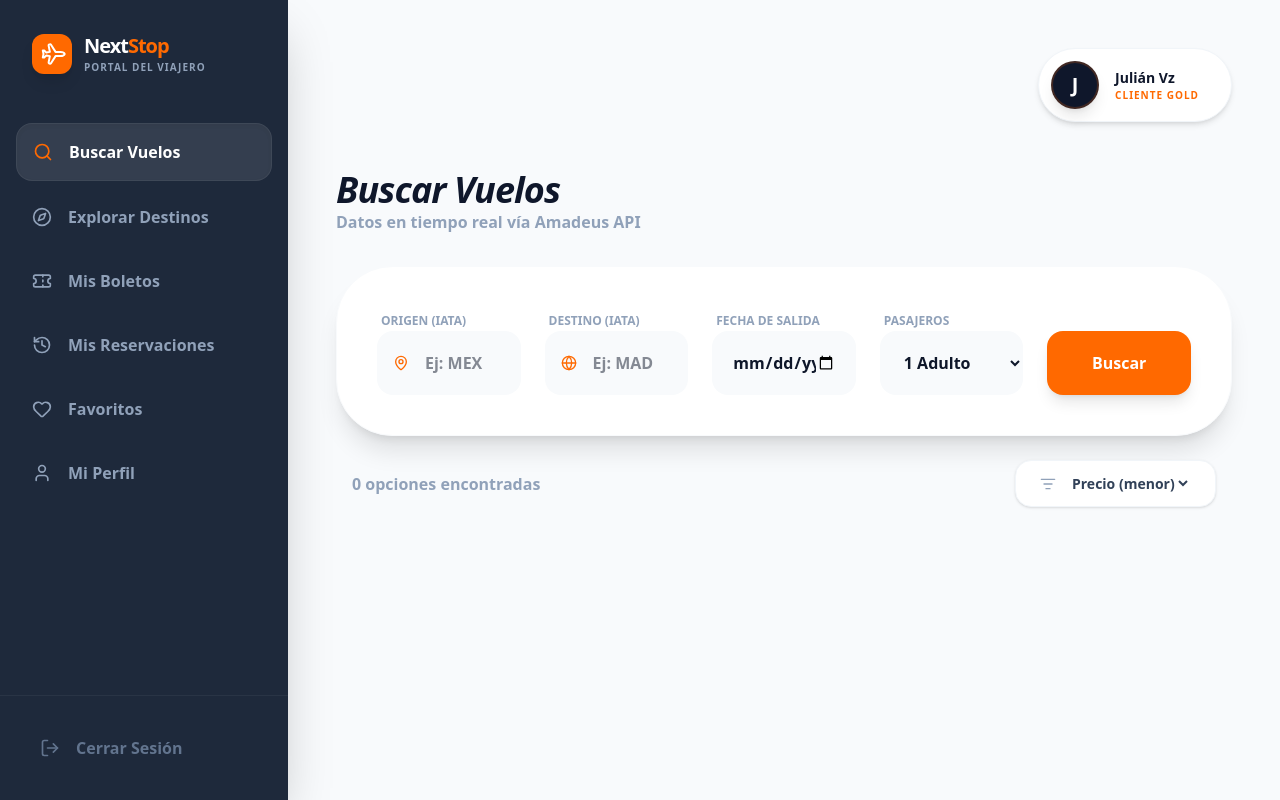
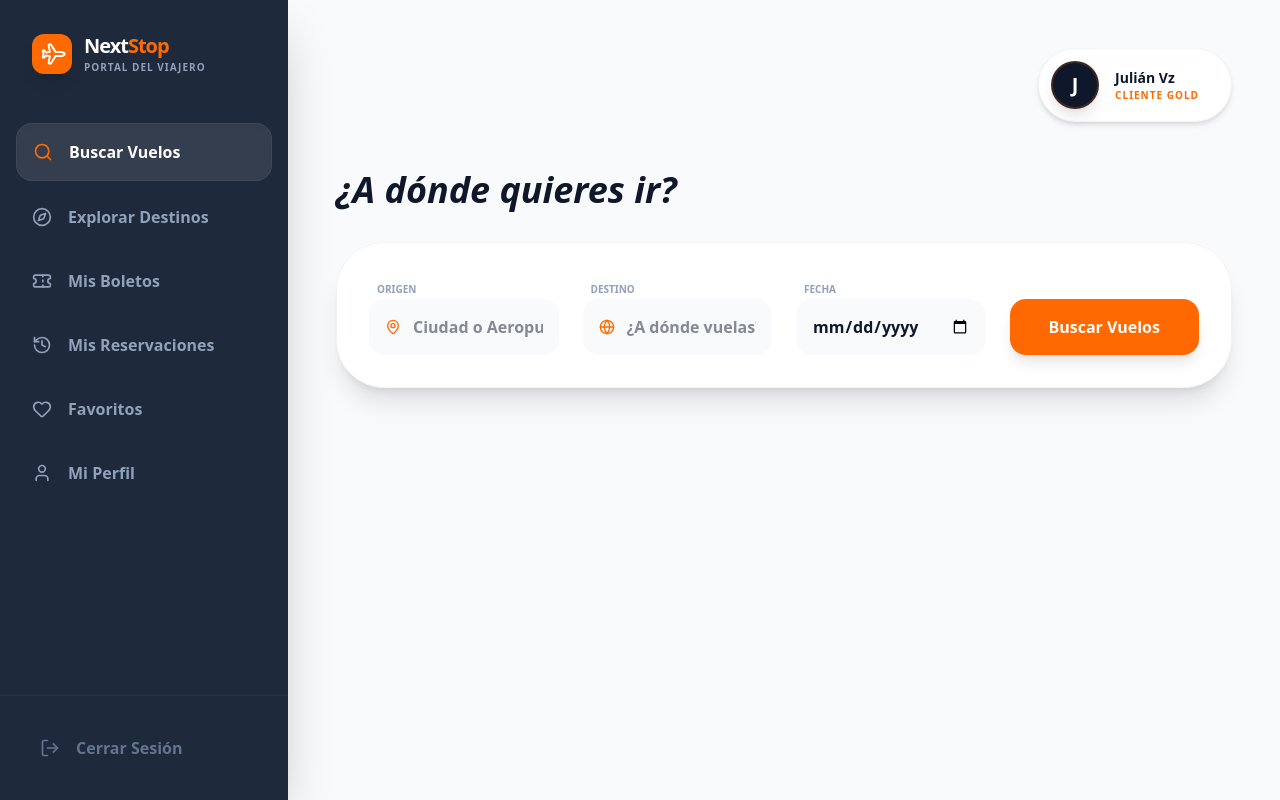
Before and after one commit to josemelas/NextStop, a Next.js app in the folder frontend/: page /cliente/menupr in a window 1280 px wide. Built offline with nearby package versions, Linux system fonts and the light colour scheme.

Commit message:
Buscador vuelos2

```diff
--- a/frontend/app/cliente/menupr/page.tsx
+++ b/frontend/app/cliente/menupr/page.tsx
@@ -1,57 +1,56 @@
 "use client";
 
-import React, { useState, useMemo } from 'react';
-import { Plane, Search, Calendar, ChevronRight, ListFilter, Star, Loader2, MapPin, Globe } from 'lucide-react';
+import React, { useState, useEffect } from 'react';
+import { Plane, Calendar, MapPin, Globe, Loader2, Search } from 'lucide-react';
 import { SidebarCliente, HeaderUsuario } from '@/app/components/NavCliente';
 import { vuelosService } from '@/lib/vuelosService';
 
-export default function BuscarVuelos() {
-  const [origen, setOrigen] = useState('');
-  const [destino, setDestino] = useState('');
+export default function BuscadorInteligente() {
+  const [origenQuery, setOrigenQuery] = useState('');
+  const [destinoQuery, setDestinoQuery] = useState('');
+  const [origenFinal, setOrigenFinal] = useState(''); // El código IATA real
+  const [destinoFinal, setDestinoFinal] = useState('');
+
+  const [sugerenciasOrigen, setSugerenciasOrigen] = useState([]);
+  const [sugerenciasDestino, setSugerenciasDestino] = useState([]);
   const [fecha, setFecha] = useState('');
-  const [orden, setOrden] = useState('Precio (menor)');
-  const [vuelosReales, setVuelosReales] = useState<any[]>([]);
-  const [isLoading, setIsLoading] = useState(false);
-  const [busquedaHecha, setBusquedaHecha] = useState(false);
+  const [vuelos, setVuelos] = useState([]);
+  const [loading, setLoading] = useState(false);
 
-  // Función para llamar a la API de Brian
-  const handleBuscar = async () => {
-    if (!origen || !destino || !fecha) {
-        alert("Por favor completa origen (IATA), destino (IATA) y fecha.");
-        return;
-    }
+  // Lógica para autocompletar Origen
+  useEffect(() => {
+    const delay = setTimeout(async () => {
+      if (origenQuery.length > 2 && !origenFinal) {
+        const res = await vuelosService.buscarUbicaciones(origenQuery);
+        setSugerenciasOrigen(res);
+      } else {
+        setSugerenciasOrigen([]);
+      }
+    }, 400);
+    return () => clearTimeout(delay);
+  }, [origenQuery, origenFinal]);
 
-    setIsLoading(true);
-    setBusquedaHecha(false);
+  // Lógica para autocompletar Destino
+  useEffect(() => {
+    const delay = setTimeout(async () => {
+      if (destinoQuery.length > 2 && !destinoFinal) {
+        const res = await vuelosService.buscarUbicaciones(destinoQuery);
+        setSugerenciasDestino(res);
+      } else {
+        setSugerenciasDestino([]);
+      }
+    }, 400);
+    return () => clearTimeout(delay);
+  }, [destinoQuery, destinoFinal]);
 
-    try {
-      // Llamada al backend real
-      const data = await vuelosService.buscarVuelosReales(origen, destino, fecha);
-
-      // Amadeus suele devolver un array en 'data'
-      const resultados = data.data || data;
-
-      if (Array.isArray(resultados)) {
-        setVuelosReales(resultados);
-      } else {
-        setVuelosReales([]);
-      }
-      setBusquedaHecha(true);
-    } catch (err) {
-      console.error("Error buscando vuelos:", err);
-    } finally {
-      setIsLoading(false);
-    }
+  const handleBuscar = async (e: React.FormEvent) => {
+    e.preventDefault();
+    if (!origenFinal || !destinoFinal || !fecha) return;
+    setLoading(true);
+    const res = await vuelosService.buscarVuelosReales(origenFinal, destinoFinal, fecha);
+    setVuelos(Array.isArray(res) ? res : []);
+    setLoading(false);
   };
-
-  // Ordenamiento dinámico de los resultados de Amadeus
-  const resultadosFinales = useMemo(() => {
-    let data = [...vuelosReales];
-    if (orden === 'Precio (menor)') {
-      data.sort((a, b) => parseFloat(a.price.total) - parseFloat(b.price.total));
-    }
-    return data;
-  }, [vuelosReales, orden]);
 
   return (
     <div className="min-h-screen bg-slate-50 flex font-sans">
@@ -59,145 +58,93 @@ export default function BuscarVuelos() {
       <main className="flex-1 p-12 overflow-y-auto">
         <HeaderUsuario />
 
-        <div className="flex justify-between items-center mb-8">
-            <div>
-                <h2 className="text-4xl font-black text-slate-900 tracking-tight italic">Buscar Vuelos</h2>
-                <p className="text-slate-400 font-bold">Datos en tiempo real vía Amadeus API</p>
-            </div>
-        </div>
+        <div className="max-w-5xl mx-auto">
+          <h2 className="text-4xl font-black text-slate-900 mb-8 italic">¿A dónde quieres ir?</h2>
 
-        {/* BUSCADOR REAL */}
-        <div className="bg-white p-10 rounded-[3.5rem] shadow-xl border border-slate-50 mb-6">
-          <div className="grid grid-cols-1 md:grid-cols-5 gap-6">
-            <div className="space-y-2">
-              <label className="text-xs font-black text-slate-400 uppercase ml-1">Origen (IATA)</label>
+          <form onSubmit={handleBuscar} className="bg-white p-8 rounded-[3rem] shadow-xl border border-slate-100 mb-10 grid grid-cols-1 md:grid-cols-4 gap-6 relative">
+
+            {/* INPUT ORIGEN */}
+            <div className="relative">
+              <label className="text-[10px] font-black text-slate-400 uppercase ml-2">Origen</label>
               <div className="relative">
                 <MapPin className="absolute left-4 top-1/2 -translate-y-1/2 w-4 h-4 text-orange-500" />
                 <input
-                  type="text" placeholder="Ej: MEX" value={origen}
-                  onChange={(e) => setOrigen(e.target.value.toUpperCase())}
-                  className="w-full bg-slate-50 p-5 pl-12 rounded-2xl font-black border-none focus:ring-2 focus:ring-orange-500 outline-none transition-all"
+                  type="text" placeholder="Ciudad o Aeropuerto" value={origenQuery}
+                  onChange={(e) => { setOrigenQuery(e.target.value); setOrigenFinal(''); }}
+                  className="w-full bg-slate-50 p-4 pl-11 rounded-2xl font-bold outline-none focus:ring-2 focus:ring-orange-500"
                 />
               </div>
+              {/* MENU DE AUTOCOMPLETADO ORIGEN */}
+              {sugerenciasOrigen.length > 0 && (
+                <div className="absolute top-full left-0 right-0 mt-2 bg-white shadow-2xl rounded-2xl border border-slate-100 z-50 overflow-hidden">
+                  {sugerenciasOrigen.map((s: any, i) => (
+                    <button key={i} type="button" onClick={() => { setOrigenFinal(s.codigo); setOrigenQuery(s.nombre); setSugerenciasOrigen([]); }}
+                      className="w-full text-left p-4 hover:bg-orange-50 flex justify-between items-center border-b last:border-none"
+                    >
+                      <span className="font-bold text-sm text-slate-700">{s.nombre}</span>
+                      <span className="text-[10px] bg-slate-900 text-white px-2 py-1 rounded-md">{s.codigo}</span>
+                    </button>
+                  ))}
+                </div>
+              )}
             </div>
-            <div className="space-y-2">
-              <label className="text-xs font-black text-slate-400 uppercase ml-1">Destino (IATA)</label>
+
+            {/* INPUT DESTINO */}
+            <div className="relative">
+              <label className="text-[10px] font-black text-slate-400 uppercase ml-2">Destino</label>
               <div className="relative">
                 <Globe className="absolute left-4 top-1/2 -translate-y-1/2 w-4 h-4 text-orange-500" />
                 <input
-                  type="text" placeholder="Ej: MAD" value={destino}
-                  onChange={(e) => setDestino(e.target.value.toUpperCase())}
-                  className="w-full bg-slate-50 p-5 pl-12 rounded-2xl font-black border-none focus:ring-2 focus:ring-orange-500 outline-none transition-all"
+                  type="text" placeholder="¿A dónde vuelas?" value={destinoQuery}
+                  onChange={(e) => { setDestinoQuery(e.target.value); setDestinoFinal(''); }}
+                  className="w-full bg-slate-50 p-4 pl-11 rounded-2xl font-bold outline-none focus:ring-2 focus:ring-orange-500"
                 />
               </div>
+              {/* MENU DE AUTOCOMPLETADO DESTINO */}
+              {sugerenciasDestino.length > 0 && (
+                <div className="absolute top-full left-0 right-0 mt-2 bg-white shadow-2xl rounded-2xl border border-slate-100 z-50 overflow-hidden">
+                  {sugerenciasDestino.map((s: any, i) => (
+                    <button key={i} type="button" onClick={() => { setDestinoFinal(s.codigo); setDestinoQuery(s.nombre); setSugerenciasDestino([]); }}
+                      className="w-full text-left p-4 hover:bg-orange-50 flex justify-between items-center border-b last:border-none"
+                    >
+                      <span className="font-bold text-sm text-slate-700">{s.nombre}</span>
+                      <span className="text-[10px] bg-slate-900 text-white px-2 py-1 rounded-md">{s.codigo}</span>
+                    </button>
+                  ))}
+                </div>
+              )}
             </div>
+
             <div className="space-y-2">
-              <label className="text-xs font-black text-slate-400 uppercase ml-1">Fecha de Salida</label>
-              <input
-                type="date" value={fecha} onChange={(e) => setFecha(e.target.value)}
-                className="w-full bg-slate-50 p-5 rounded-2xl font-bold border-none outline-none focus:ring-2 focus:ring-orange-500"
-              />
+              <label className="text-[10px] font-black text-slate-400 uppercase ml-2">Fecha</label>
+              <input type="date" value={fecha} onChange={(e) => setFecha(e.target.value)} className="w-full bg-slate-50 p-4 rounded-2xl font-bold outline-none" />
             </div>
-            <div className="space-y-2">
-              <label className="text-xs font-black text-slate-400 uppercase ml-1">Pasajeros</label>
-              <select className="w-full bg-slate-50 p-5 rounded-2xl font-bold border-none outline-none cursor-not-allowed">
-                <option>1 Adulto</option>
-              </select>
-            </div>
+
             <div className="flex items-end">
-              <button
-                onClick={handleBuscar}
-                disabled={isLoading}
-                className="w-full bg-orange-500 hover:bg-orange-600 text-white p-5 rounded-2xl font-black shadow-lg transition-all flex justify-center items-center gap-2 disabled:opacity-50"
-              >
-                {isLoading ? <Loader2 className="animate-spin w-5 h-5" /> : "Buscar"}
+              <button type="submit" disabled={loading} className="w-full bg-orange-500 hover:bg-orange-600 text-white p-4 rounded-2xl font-black shadow-lg flex justify-center">
+                {loading ? <Loader2 className="animate-spin" /> : "Buscar Vuelos"}
               </button>
             </div>
-          </div>
-        </div>
+          </form>
 
-        {/* FILTROS Y CONTADOR */}
-        <div className="flex justify-between items-center mb-10 px-4">
-          <p className="text-slate-400 font-bold">{resultadosFinales.length} opciones encontradas</p>
-          <div className="flex items-center gap-3 bg-white px-6 py-3 rounded-2xl shadow-sm border border-slate-100">
-            <ListFilter className="w-4 h-4 text-slate-400" />
-            <select value={orden} onChange={(e) => setOrden(e.target.value)} className="bg-transparent border-none text-sm font-bold text-slate-700 outline-none">
-              <option value="Precio (menor)">Precio (menor)</option>
-            </select>
-          </div>
-        </div>
-
-        {/* RENDERIZADO DE RESULTADOS DE AMADEUS */}
-        <div className="space-y-6">
-          {isLoading && (
-            <div className="py-20 text-center">
-              <Loader2 className="w-12 h-12 animate-spin text-orange-500 mx-auto mb-4" />
-              <p className="text-slate-500 font-bold italic">Consultando disponibilidad real...</p>
-            </div>
-          )}
-
-          {busquedaHecha && resultadosFinales.length > 0 ? (
-            resultadosFinales.map((vuelo, idx) => (
-              <div key={idx} className="bg-white rounded-[2.5rem] border border-slate-100 shadow-sm flex overflow-hidden hover:shadow-2xl transition-all duration-500">
-                <div className="flex-1 p-10">
-                  <div className="flex justify-between mb-8">
-                    <div>
-                      <h3 className="text-2xl font-black text-slate-800">
-                        {vuelo.itineraries[0].segments[0].carrierCode}
-                      </h3>
-                      <div className="flex items-center gap-2">
-                        <span className="text-[10px] font-black text-white bg-slate-900 px-2 py-0.5 rounded uppercase tracking-tighter">Verified</span>
-                      </div>
-                    </div>
-                    <span className="bg-orange-50 text-orange-700 text-[10px] font-black px-4 py-1.5 rounded-xl uppercase tracking-widest">Amadeus Real-Time</span>
-                  </div>
-
-                  <div className="flex items-center justify-between px-4">
-                    <div className="text-center">
-                      <p className="text-3xl font-black text-slate-900">
-                        {vuelo.itineraries[0].segments[0].departure.at.split('T')[1].substring(0,5)}
-                      </p>
-                      <p className="text-xs font-bold text-slate-400 uppercase tracking-tighter">{origen}</p>
-                    </div>
-
-                    <div className="flex-1 px-14 flex flex-col items-center">
-                      <div className="w-full flex items-center gap-2">
-                        <div className="flex-1 border-t-2 border-dashed border-slate-200"></div>
-                        <Plane className="w-6 h-6 text-orange-500 rotate-45" />
-                        <div className="flex-1 border-t-2 border-dashed border-slate-200"></div>
-                      </div>
-                      <p className="text-[11px] font-black text-orange-600 uppercase mt-2">
-                        {vuelo.itineraries[0].duration.replace('PT','').toLowerCase()}
-                      </p>
-                    </div>
-
-                    <div className="text-center">
-                      <p className="text-3xl font-black text-slate-900">
-                        {vuelo.itineraries[0].segments[0].arrival.at.split('T')[1].substring(0,5)}
-                      </p>
-                      <p className="text-xs font-bold text-slate-400 uppercase tracking-tighter">{destino}</p>
-                    </div>
+          {/* RESULTADOS */}
+          <div className="space-y-6">
+            {vuelos.map((v: any, idx) => (
+              <div key={idx} className="bg-white p-8 rounded-[2.5rem] border border-slate-100 shadow-sm flex items-center justify-between group hover:shadow-xl transition-all">
+                <div className="flex items-center gap-6">
+                  <div className="w-12 h-12 bg-slate-900 rounded-xl flex items-center justify-center text-white font-black">{v.itineraries[0].segments[0].carrierCode}</div>
+                  <div>
+                    <p className="text-xs font-black text-slate-400 uppercase">Vuelo Real de Amadeus</p>
+                    <h3 className="text-xl font-black text-slate-900 italic">{origenFinal} → {destinoFinal}</h3>
                   </div>
                 </div>
-
-                <div className="w-80 bg-slate-50/80 border-l border-slate-100 p-10 flex flex-col justify-center items-center">
-                  <div className="text-center mb-8">
-                    <p className="text-5xl font-black text-slate-900 tracking-tighter">
-                      ${vuelo.price.total}
-                    </p>
-                    <p className="text-[11px] font-bold text-slate-400 uppercase mt-2">{vuelo.price.currency} / Final</p>
-                  </div>
-                  <button className="w-full bg-[#4d7c44] text-white py-5 rounded-[1.5rem] font-black flex items-center justify-center gap-3 shadow-lg hover:bg-green-800 transition-all">
-                    Seleccionar <ChevronRight className="w-5 h-5" />
-                  </button>
+                <div className="text-right">
+                  <p className="text-4xl font-black text-slate-900">${v.price.total} <span className="text-sm font-bold">{v.price.currency}</span></p>
+                  <p className="text-[10px] font-black text-orange-500 uppercase">Quedan pocos asientos</p>
                 </div>
               </div>
-            ))
-          ) : busquedaHecha && !isLoading && (
-            <div className="py-20 text-center bg-white rounded-[3rem] border-2 border-dashed border-slate-100">
-                <p className="text-slate-400 font-bold italic">No se encontraron vuelos para esta ruta en Amadeus.</p>
-            </div>
-          )}
+            ))}
+          </div>
         </div>
       </main>
     </div>
```
